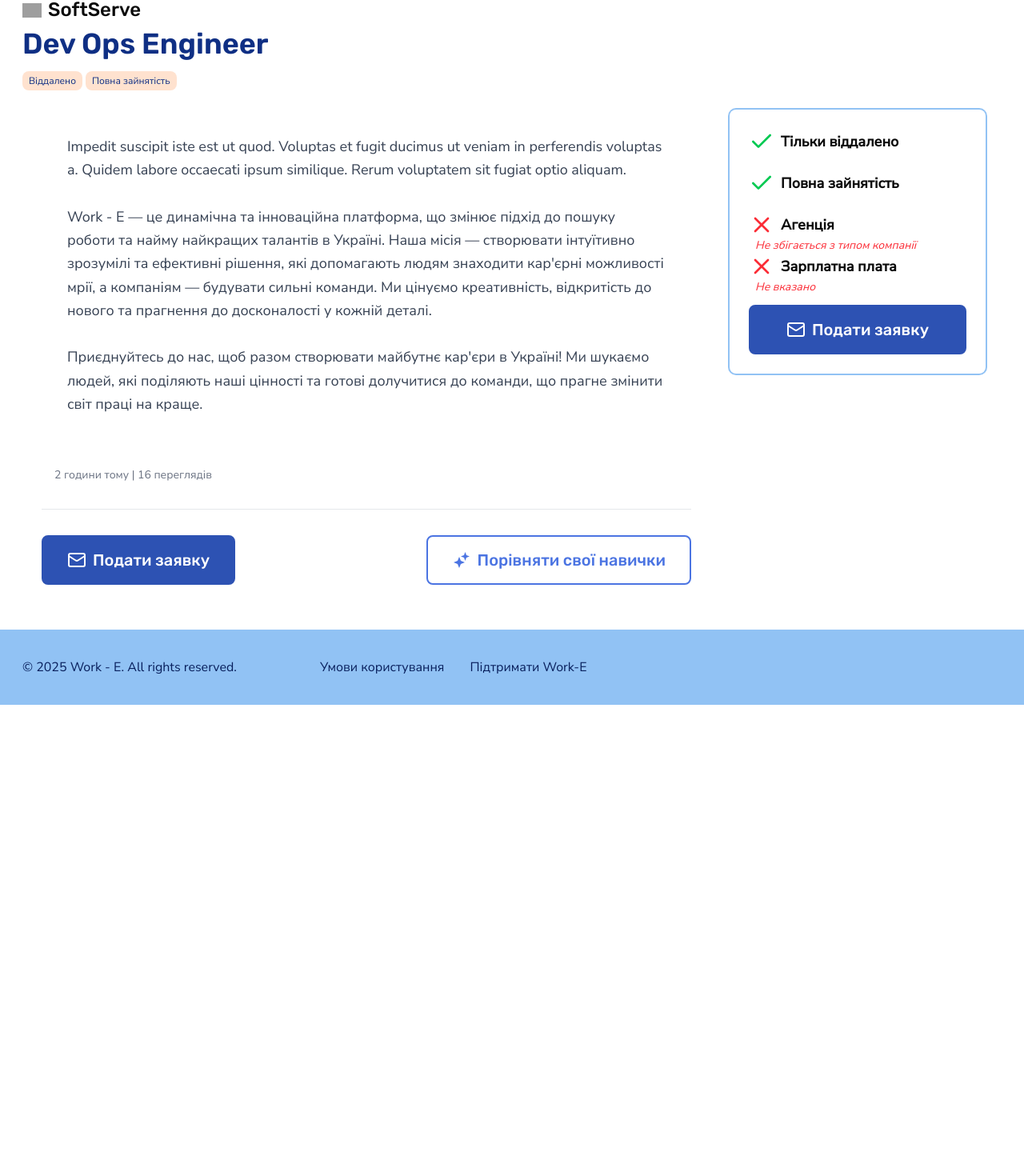
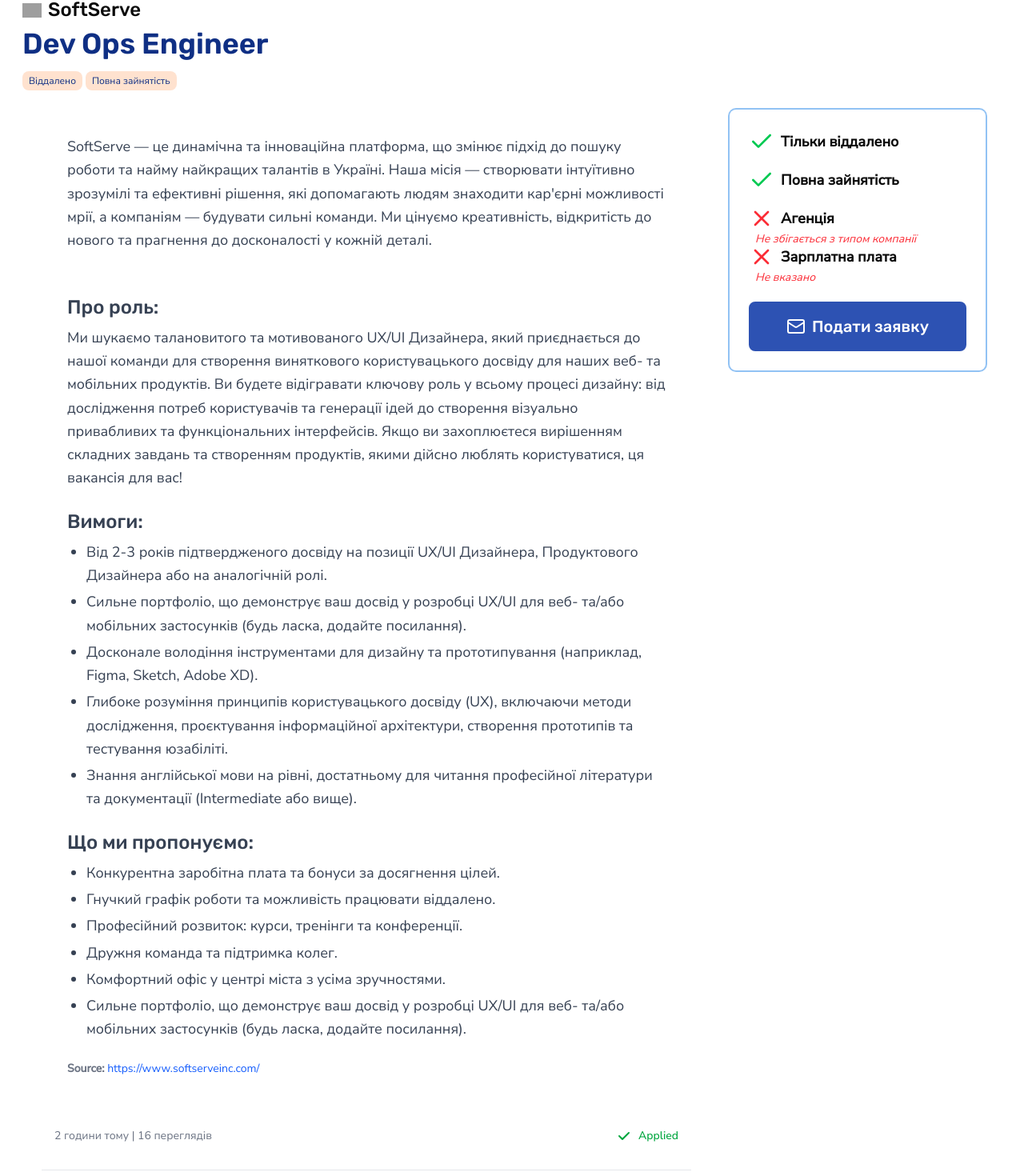
Before and after one commit to work-ee/work-e, a Next.js app: page /jobs/dev-ops-engineer in a window 1280 px wide. Shown: the part 129-1599 px from the top of the page at 80% size. Before the commit the page ends 1010 px from the top, so only its background shows below. Built offline with nearby package versions, Linux system fonts and the light colour scheme; no server answers; grey boxes are pictures that could not be loaded.

Commit message:
feat: enhance job listings and details with additional information and improved UI elements

```diff
--- a/app/(auth)/sign-up/page.tsx
+++ b/app/(auth)/sign-up/page.tsx
@@ -18,10 +18,10 @@ export default async function Register() {
             </div>
 
             <Tabs defaultValue="sign-in" className="gap-8">
-              <TabsList className="flex h-auto justify-between rounded-none bg-white p-0">
+              <TabsList className="flex h-auto justify-between gap-4 rounded-none bg-white p-0">
                 <TabsTrigger
                   value="sign-in"
-                  className="data-[state=active]:bg-secondary-50 data-[state=active]:outline-primary-700 h-auto min-w-[18rem] cursor-pointer rounded-none p-5 outline transition duration-300"
+                  className="data-[state=active]:bg-secondary-50 data-[state=active]:outline-primary-700 h-auto min-w-[18rem] cursor-pointer p-5 outline transition duration-300"
                 >
                   <div className="text-primary-900 flex flex-col items-center gap-3">
                     <SearchJobSvg className="size-12" />
@@ -31,7 +31,7 @@ export default async function Register() {
 
                 <TabsTrigger
                   value="sign-up"
-                  className="data-[state=active]:bg-secondary-50 data-[state=active]:outline-primary-700 h-auto min-w-[18rem] cursor-pointer rounded-none p-5 outline transition duration-300"
+                  className="data-[state=active]:bg-secondary-50 data-[state=active]:outline-primary-700 h-auto min-w-[18rem] cursor-pointer p-5 outline transition duration-300"
                 >
                   <div className="text-primary-900 flex flex-col items-center gap-3">
                     <BuildingSvg className="size-12" />
--- a/app/(protected)/jobs/[slug]/page.tsx
+++ b/app/(protected)/jobs/[slug]/page.tsx
@@ -62,12 +62,12 @@ export default async function JobArticlePage({ params }: JobPageProps) {
 
           <div className="aside-wrapper">
             <article className="article">
-              <div className="prose prose-lg max-w-none">
+              <div className="prose prose-lg max-w-none p-8">
                 {body?.text ? (
-                  <div className="fullText p-8 leading-relaxed whitespace-pre-wrap text-gray-700">
+                  <div className="fullText leading-relaxed whitespace-pre-wrap text-gray-700">
                     <p>{body.text}</p>
                     <br />
-                    <p>
+                    {/* <p>
                       Work - E — це динамічна та інноваційна платформа, що змінює підхід до пошуку роботи та найму
                       найкращих талантів в Україні. Наша місія — створювати інтуїтивно зрозумілі та ефективні рішення,
                       які допомагають людям знаходити кар'єрні можливості мрії, а компаніям — будувати сильні команди.
@@ -77,10 +77,76 @@ export default async function JobArticlePage({ params }: JobPageProps) {
                     <p>
                       Приєднуйтесь до нас, щоб разом створювати майбутнє кар'єри в Україні! Ми шукаємо людей, які
                       поділяють наші цінності та готові долучитися до команди, що прагне змінити світ праці на краще.
-                    </p>
+                    </p> */}
+
+                    <div>
+                      <h3 className="heading-h3 my-2 mt-6">Про роль:</h3>
+                      <p>
+                        Ми шукаємо талановитого та мотивованого UX/UI Дизайнера, який приєднається до нашої команди для
+                        створення виняткового користувацького досвіду для наших веб- та мобільних продуктів. Ви будете
+                        відігравати ключову роль у всьому процесі дизайну: від дослідження потреб користувачів та
+                        генерації ідей до створення візуально привабливих та функціональних інтерфейсів. Якщо ви
+                        захоплюєтеся вирішенням складних завдань та створенням продуктів, якими дійсно люблять
+                        користуватися, ця вакансія для вас!
+                      </p>
+                    </div>
+
+                    <div>
+                      <h3 className="heading-h3 my-2 mt-6">Вимоги:</h3>
+                      <ul className="mt-2 list-disc space-y-1 pl-6">
+                        <li>
+                          Від 2-3 років підтвердженого досвіду на позиції UX/UI Дизайнера, Продуктового Дизайнера або на
+                          аналогічній ролі.
+                        </li>
+                        <li>
+                          Сильне портфоліо, що демонструє ваш досвід у розробці UX/UI для веб- та/або мобільних
+                          застосунків (будь ласка, додайте посилання).
+                        </li>
+                        <li>
+                          Досконале володіння інструментами для дизайну та прототипування (наприклад, Figma, Sketch,
+                          Adobe XD).
+                        </li>
+                        <li>
+                          Глибоке розуміння принципів користувацького досвіду (UX), включаючи методи дослідження,
+                          проєктування інформаційної архітектури, створення прототипів та тестування юзабіліті.
+                        </li>
+                        <li>
+                          Знання англійської мови на рівні, достатньому для читання професійної літератури та
+                          документації (Intermediate або вище).
+                        </li>
+                      </ul>
+                    </div>
+                    <div>
+                      <h3 className="heading-h3 my-2 mt-6">Що ми пропонуємо:</h3>
+                      <ul className="mt-2 list-disc space-y-1 pl-6">
+                        <li>Конкурентна заробітна плата та бонуси за досягнення цілей.</li>
+                        <li>Гнучкий графік роботи та можливість працювати віддалено.</li>
+                        <li>Професійний розвиток: курси, тренінги та конференції.</li>
+                        <li>Дружня команда та підтримка колег.</li>
+                        <li>Комфортний офіс у центрі міста з усіма зручностями.</li>
+                        <li>
+                          Сильне портфоліо, що демонструє ваш досвід у розробці UX/UI для веб- та/або мобільних
+                          застосунків (будь ласка, додайте посилання).
+                        </li>
+                      </ul>
+                    </div>
                   </div>
                 ) : (
                   <div className="text-gray-500 italic">No detailed description available for this position.</div>
+                )}
+
+                {body?.origin && (
+                  <div className="mt-6 text-sm text-gray-500">
+                    <span className="font-semibold">Source:</span>{" "}
+                    <a
+                      href={body.origin}
+                      target="_blank"
+                      rel="noopener noreferrer"
+                      className="text-blue-600 hover:underline"
+                    >
+                      {body.origin}
+                    </a>
+                  </div>
                 )}
               </div>
 
@@ -106,20 +172,20 @@ export default async function JobArticlePage({ params }: JobPageProps) {
               </div>
 
               <div className="mt-8 flex items-center justify-between gap-4">
-                <Button>
-                  <Mail />
-                  Подати заявку
-                </Button>
-
                 <Button className="" variant="secondary">
                   <MagicSvg />
                   Порівняти свої навички
                 </Button>
+
+                {/* <Button>
+                  <Mail />
+                  Подати заявку
+                </Button> */}
               </div>
             </article>
 
             <aside className="aside">
-              <div className="border-primary-100 flex flex-col gap-4 rounded-md p-6 shadow-[0_0_0_2px_var(--color-primary-100)] sm:px-6">
+              <div className="border-primary-100 flex flex-col gap-4 rounded-md p-6 shadow-[0_0_0_2px_var(--color-primary-100)] sm:px-6 lg:sticky lg:top-6">
                 {/* <h3 className="heading-h3 text-primary-700">
                   Твій AI-кар'єрний стратег: Персоналізовані CV та листи – автоматично!
                 </h3>
@@ -129,7 +195,7 @@ export default async function JobArticlePage({ params }: JobPageProps) {
                   свої шанси та вражай рекрутерів без зайвих зусиль!
                 </p> */}
 
-                <ul className="flex flex-col gap-5">
+                <ul className="flex flex-col gap-4">
                   <li className="relative flex items-center gap-2">
                     <Check className="size-8 text-green-500" />
                     <strong>Тільки віддалено</strong>
@@ -141,18 +207,20 @@ export default async function JobArticlePage({ params }: JobPageProps) {
                   <li className="relative flex items-center gap-2">
                     <X className="size-8 text-red-500" />
                     <strong>Агенція</strong>
-                    <i className="error-msg absolute -bottom-full mb-1 p-2 text-sm text-red-500">
+                    <i className="error-msg absolute -bottom-full mb-1 max-w-full truncate p-2 text-sm text-red-500">
                       Не збігається з типом компанії
                     </i>
                   </li>
                   <li className="relative flex items-center gap-2">
                     <X className="size-8 text-red-500" />
                     <strong>Зарплатна плата</strong>
-                    <i className="error-msg absolute -bottom-full mb-1 p-2 text-sm text-red-500">Не вказано</i>
+                    <i className="error-msg absolute -bottom-full mb-1 max-w-full truncate p-2 text-sm text-red-500">
+                      Не вказано
+                    </i>
                   </li>
                 </ul>
 
-                <Button className="mt-4 justify-center">
+                <Button className="mt-6 justify-center">
                   <Mail />
                   Подати заявку
                 </Button>
--- a/components/auth/GoogleSignIn.tsx
+++ b/components/auth/GoogleSignIn.tsx
@@ -39,7 +39,7 @@ export const GoogleSignIn = ({ className = "", children, callbackUrl = "/onboard
       onClick={handleGoogleSignIn}
       disabled={isLoading}
       className={clsx(
-        "hover:border-primary-900 flex min-w-[420px] cursor-pointer items-center justify-center gap-3 rounded-md border border-neutral-200 px-4 py-3 transition-colors disabled:cursor-not-allowed disabled:opacity-50",
+        "hover:border-primary-700 flex min-w-[420px] cursor-pointer items-center justify-center gap-3 rounded-md border border-neutral-200 px-4 py-3 transition-colors disabled:cursor-not-allowed disabled:opacity-50",
         className
       )}
       {...props}
--- a/components/auth/LinkedinSignIn.tsx
+++ b/components/auth/LinkedinSignIn.tsx
@@ -39,7 +39,7 @@ export const LinkedinSignIn = ({ className = "", children, callbackUrl = "/onboa
       onClick={handleLinkedinSignIn}
       disabled={isLoading}
       className={clsx(
-        "hover:border-primary-900 flex min-w-[420px] cursor-pointer items-center justify-center gap-3 rounded-md border border-neutral-200 px-4 py-3 transition-colors disabled:cursor-not-allowed disabled:opacity-50",
+        "hover:border-primary-700 flex min-w-[420px] cursor-pointer items-center justify-center gap-3 rounded-md border border-neutral-200 px-4 py-3 transition-colors disabled:cursor-not-allowed disabled:opacity-50",
         className
       )}
       {...props}
--- a/components/jobs/Card.tsx
+++ b/components/jobs/Card.tsx
@@ -42,7 +42,7 @@ export const Card = ({ id, slug, tags, isApplied, body }: Props) => {
           ))}
         </ul>
 
-        <p>{text}</p>
+        <p className="line-clamp-4">{text}</p>
 
         <div className="mt-2 flex flex-wrap gap-2 text-xs text-neutral-900">
           <span>2 години тому</span>
--- a/lib/auth/index.ts
+++ b/lib/auth/index.ts
@@ -9,13 +9,13 @@ const providers: Provider[] = [
   GoogleProvider({
     clientId: process.env.GOOGLE_CLIENT_ID!,
     clientSecret: process.env.GOOGLE_CLIENT_SECRET!,
-    authorization: {
-      params: {
-        prompt: "consent",
-        access_type: "offline",
-        response_type: "code",
-      },
-    },
+    // authorization: {
+    //   params: {
+    //     prompt: "consent",
+    //     access_type: "offline",
+    //     response_type: "code",
+    //   },
+    // },
   }),
   LinkedinProvider({
     clientId: process.env.LINKEDIN_CLIENT_ID!,
--- a/public/data/jobs.json
+++ b/public/data/jobs.json
@@ -8,31 +8,34 @@
       "company": "Genesis",
       "title": "UX/UI Designer 1",
       "logo": "https://cdn.worldvectorlogo.com/logos/svg-2.svg",
-      "text": "Impedit suscipit iste est ut quod. Voluptas et fugit ducimus ut veniam in perferendis voluptas a. Quidem labore occaecati ipsum similique. Rerum voluptatem sit fugiat optio aliquam."
+      "origin": "https://www.genesistech.com/",
+      "text": "Work-E — це динамічна та інноваційна платформа, що змінює підхід до пошуку роботи та найму найкращих талантів в Україні. Наша місія — створювати інтуїтивно зрозумілі та ефективні рішення, які допомагають людям знаходити кар'єрні можливості мрії, а компаніям — будувати сильні команди. "
     }
   },
   {
     "id": 2,
     "slug": "ux-ui-designer-2",
-    "isApplied": false,
+    "isApplied": true,
     "tags": ["Віддалено", "Повна зайнятість"],
     "body": {
       "company": "Hue",
       "title": "UX/UI Designer 2",
       "logo": "https://cdn.worldvectorlogo.com/logos/tiktok-white-logo-svg.svg",
-      "text": "Impedit suscipit iste est ut quod. Voluptas et fugit ducimus ut veniam in perferendis voluptas a. Quidem labore occaecati ipsum similique. Rerum voluptatem sit fugiat optio aliquam."
+      "origin": "https://www.hue.com/",
+      "text": "Hue — це динамічна та інноваційна платформа, що змінює підхід до пошуку роботи та найму найкращих талантів в Україні. Наша місія — створювати інтуїтивно зрозумілі та ефективні рішення, які допомагають людям знаходити кар'єрні можливості мрії, а компаніям — будувати сильні команди. Ми цінуємо креативність, відкритість до нового та прагнення до досконалості у кожній деталі."
     }
   },
   {
     "id": 3,
     "slug": "dev-ops-engineer",
-    "isApplied": false,
+    "isApplied": true,
     "tags": ["Віддалено", "Повна зайнятість"],
     "body": {
       "company": "SoftServe",
       "title": "Dev Ops Engineer",
       "logo": "https://cdn.worldvectorlogo.com/logos/svg-2.svg",
-      "text": "Impedit suscipit iste est ut quod. Voluptas et fugit ducimus ut veniam in perferendis voluptas a. Quidem labore occaecati ipsum similique. Rerum voluptatem sit fugiat optio aliquam."
+      "origin": "https://www.softserveinc.com/",
+      "text": "SoftServe — це динамічна та інноваційна платформа, що змінює підхід до пошуку роботи та найму найкращих талантів в Україні. Наша місія — створювати інтуїтивно зрозумілі та ефективні рішення, які допомагають людям знаходити кар'єрні можливості мрії, а компаніям — будувати сильні команди. Ми цінуємо креативність, відкритість до нового та прагнення до досконалості у кожній деталі."
     }
   },
   {
@@ -44,7 +47,8 @@
       "company": "Sigma Software",
       "title": "Software Engineer",
       "logo": "https://cdn.worldvectorlogo.com/logos/tiktok-white-logo-svg.svg",
-      "text": "Impedit suscipit iste est ut quod. Voluptas et fugit ducimus ut veniam in perferendis voluptas a. Quidem labore occaecati ipsum similique. Rerum voluptatem sit fugiat optio aliquam."
+      "origin": "https://www.sigma.software/",
+      "text": "Sigma Software — це динамічна та інноваційна платформа, що змінює підхід до пошуку роботи та найму найкращих талантів в Україні. Наша місія — створювати інтуїтивно зрозумілі та ефективні рішення, які допомагають людям знаходити кар'єрні можливості мрії, а компаніям — будувати сильні команди. Ми цінуємо креативність, відкритість до нового та прагнення до досконалості у кожній деталі. \n Ми шукаємо Software Engineer, який приєднається до нашої команди для розробки та вдосконалення нашої платформи. Ви будете відповідальні за створення високоякісного коду, оптимізацію продуктивності та забезпечення безпеки наших систем."
     }
   },
   {
@@ -56,7 +60,8 @@
       "company": "SoftServe",
       "title": "Dev Ops Engineer",
       "logo": "",
-      "text": "Impedit suscipit iste est ut quod. Voluptas et fugit ducimus ut veniam in perferendis voluptas a. Quidem labore occaecati ipsum similique. Rerum voluptatem sit fugiat optio aliquam."
+      "origin": "https://www.softserveinc.com/",
+      "text": "Ми цінуємо креативність, відкритість до нового та прагнення до досконалості у кожній деталі. \n Ми шукаємо Software Engineer, який приєднається до нашої команди для розробки та вдосконалення нашої платформи. Ви будете відповідальні за створення високоякісного коду, оптимізацію продуктивності та забезпечення безпеки наших систем."
     }
   },
   {
@@ -68,7 +73,8 @@
       "company": "SoftServe",
       "title": "Dev Ops Engineer",
       "logo": "",
-      "text": "Impedit suscipit iste est ut quod. Voluptas et fugit ducimus ut veniam in perferendis voluptas a. Quidem labore occaecati ipsum similique. Rerum voluptatem sit fugiat optio aliquam."
+      "origin": "https://www.softserveinc.com/",
+      "text": "SoftServe — це динамічна та інноваційна платформа, що змінює підхід до пошуку роботи та найму найкращих талантів в Україні. Наша місія — створювати інтуїтивно зрозумілі та ефективні рішення, які допомагають людям знаходити кар'єрні можливості мрії, а компаніям — будувати сильні команди. Ми цінуємо креативність, відкритість до нового та прагнення до досконалості у кожній деталі."
     }
   }
 ]
--- a/types/jobs.ts
+++ b/types/jobs.ts
@@ -8,6 +8,7 @@ export interface JobProps {
     title: string;
     logo: string;
     text?: string;
+    origin?: string;
   };
 }
 
```
Also changed, not shown: app/(protected)/jobs/page.tsx (+18 -1 lines).
